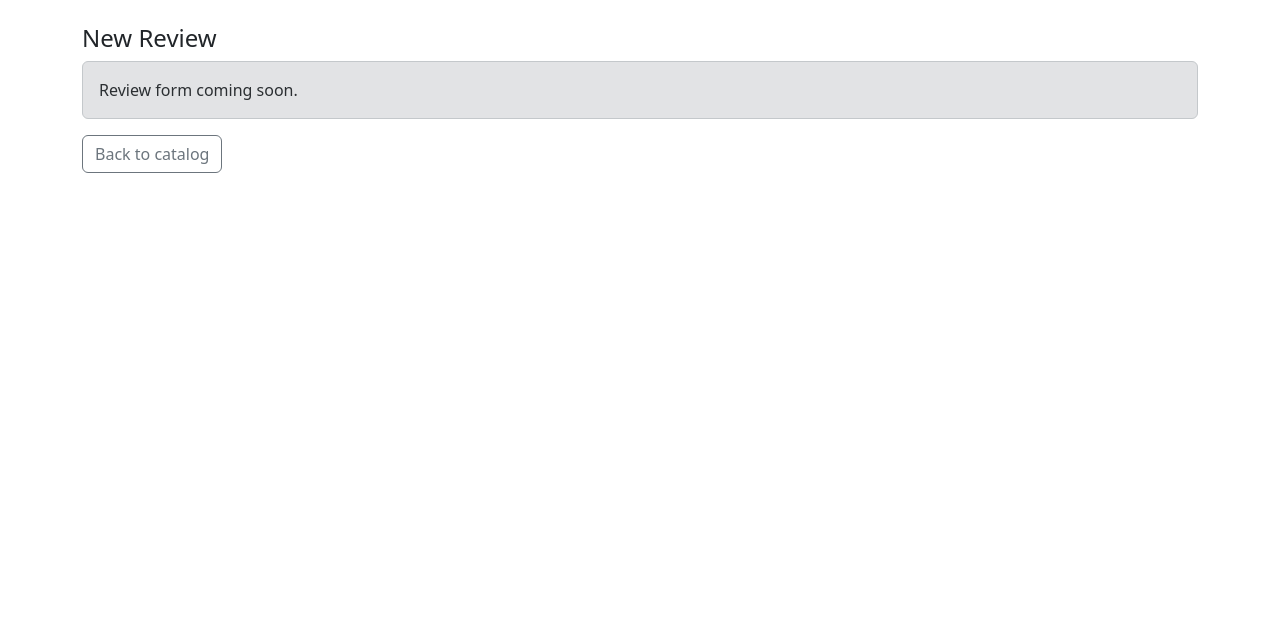
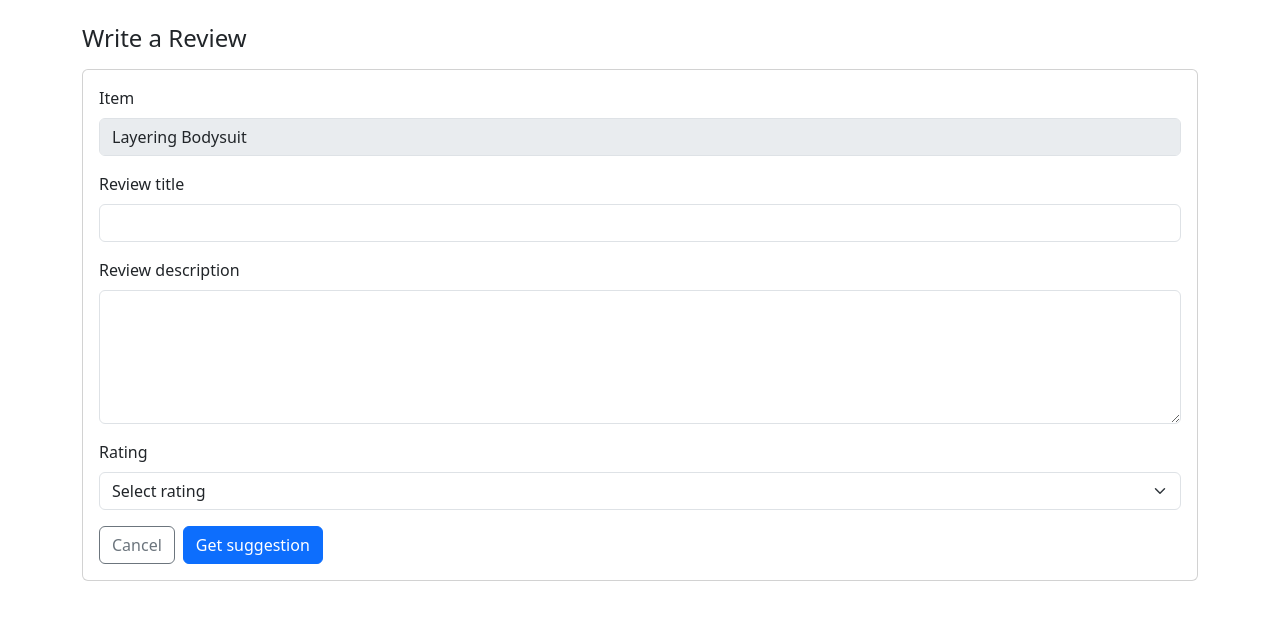
Before and after one commit to minhpnh/rmit2025b-ap4ds-g01, a Flask app: page /reviews/new?item_id=1 in a window 1280 px wide. Shown: the part 57-677 px from the top of the page. Run offline with Flask 3, Linux system fonts and the light colour scheme.

Commit message:
feat: add review
user can add new review now, but suggestion from ml model is basically simple implementation for placeholder purpose

```diff
--- a/milestone-2/app/config.py
+++ b/milestone-2/app/config.py
@@ -3,6 +3,7 @@ import os
 class BaseConfig:
     SECRET_KEY = os.getenv("SECRET_KEY", "dev-secret-key")
     PRODUCTS_CSV = os.getenv("PRODUCTS_CSV", os.path.join("data", "webData.csv"))
+    REVIEWS_JSON = os.getenv("REVIEWS_JSON", os.path.join("instance", "reviews.json"))
 
 class DevConfig(BaseConfig):
     DEBUG = True
--- a/milestone-2/app/routes/catalog.py
+++ b/milestone-2/app/routes/catalog.py
@@ -1,5 +1,6 @@
 from flask import Blueprint, render_template, abort
 from ..models.product_repo import ProductRepo
+from ..models.review_repo import ReviewRepo
 
 bp = Blueprint("catalog", __name__)
 
@@ -15,4 +16,5 @@ def item(id):
     p = repo.get(id)
     if not p:
         return abort(404)
-    return render_template("catalog/item_detail.html", p=p)
+    reviews = ReviewRepo().by_item(id)
+    return render_template("catalog/item_detail.html", p=p, reviews=reviews)
--- a/milestone-2/app/routes/reviews.py
+++ b/milestone-2/app/routes/reviews.py
@@ -1,7 +1,74 @@
-from flask import Blueprint, render_template
+from flask import Blueprint, render_template, request, redirect, url_for, abort
+from ..models.product_repo import ProductRepo
+from ..models.review_repo import ReviewRepo
+from ..services.ml_service import predict_recommendation
 
 bp = Blueprint("reviews", __name__)
 
 @bp.get("/new")
 def new_review():
-    return render_template("reviews/new.html")
+    item_id = request.args.get("item_id", "").strip()
+    if not item_id:
+        return abort(400)
+    p = ProductRepo().get(item_id)
+    if not p:
+        return abort(404)
+    return render_template("reviews/new.html", p=p)
+
+
+@bp.post("/new")
+def predict_then_confirm():
+    item_id = request.form.get("item_id", "").strip()
+    p = ProductRepo().get(item_id)
+    if not p:
+        return abort(404)
+
+    title = (request.form.get("title") or "").strip()
+    body = (request.form.get("body") or "").strip()
+    rating = int(request.form.get("rating") or 0)
+    suggested = predict_recommendation(title, body)
+
+    return render_template(
+        "reviews/confirm.html",
+        p=p,
+        title=title,
+        body=body,
+        rating=rating,
+        suggested=suggested,
+    )
+
+
+@bp.post("/create")
+def create_review():
+    item_id = request.form.get("item_id", "").strip()
+    p = ProductRepo().get(item_id)
+    if not p:
+        return abort(404)
+
+    title = (request.form.get("title") or "").strip()
+    body = (request.form.get("body") or "").strip()
+    rating = int(request.form.get("rating") or 0)
+    suggested = int(request.form.get("suggested") or 0)
+    recommended = int(request.form.get("recommended") or suggested)
+
+    repo = ReviewRepo()
+    review = repo.add({
+        "item_id": p["id"],
+        "title": title,
+        "body": body,
+        "rating": rating,
+        "predicted": suggested,
+        "recommended": recommended,
+    })
+
+    return redirect(url_for("reviews.show", id=review["id"]))
+
+
+@bp.get("/<id>")
+def show(id):
+    repo = ReviewRepo()
+    r = repo.get(id)
+    if not r:
+        return abort(404)
+    p = ProductRepo().get(r.get("item_id"))
+    return render_template("reviews/show.html", r=r, p=p)
--- /dev/null
+++ b/milestone-2/app/services/ml_service.py
@@ -0,0 +1,31 @@
+import re
+
+
+POSITIVE = {
+    "good", "great", "excellent", "amazing", "love", "loved", "like", "liked",
+    "perfect", "nice", "happy", "satisfied", "recommend", "recommendation",
+}
+NEGATIVE = {
+    "bad", "terrible", "awful", "hate", "hated", "poor", "worse", "worst",
+    "broken", "disappoint", "disappointed", "return", "refund", "not", "never",
+}
+
+
+def _tokens(text: str) -> set[str]:
+    return set(re.findall(r"\b\w+\b", (text or "").lower()))
+
+
+def predict_recommendation(title: str, body: str) -> int:
+    """Heuristic placeholder: positive vs negative token count.
+
+    Returns 1 for recommend, 0 for not recommend.
+    """
+    toks = _tokens(title) | _tokens(body)
+    pos = len(toks & POSITIVE)
+    neg = len(toks & NEGATIVE)
+    if neg > pos:
+        return 0
+    if pos > neg:
+        return 1
+    # Tie-breaker: default to recommend if rating tends to be positive is unknown here.
+    return 1
--- a/milestone-2/app/templates/reviews/new.html
+++ b/milestone-2/app/templates/reviews/new.html
@@ -1,6 +1,42 @@
 {% extends 'base.html' %}
 {% block content %}
-<h1 class="h4">New Review</h1>
-<div class="alert alert-secondary">Review form coming soon.</div>
-<a href="{{ url_for('catalog.index') }}" class="btn btn-outline-secondary">Back to catalog</a>
+<h1 class="h4 mb-3">Write a Review</h1>
+
+<div class="card">
+  <div class="card-body">
+    <form method="post" action="{{ url_for('reviews.new_review') }}">
+      <input type="hidden" name="item_id" value="{{ p.id }}">
+
+      <div class="mb-3">
+        <label class="form-label">Item</label>
+        <input type="text" class="form-control" value="{{ p.title }}" disabled>
+      </div>
+
+      <div class="mb-3">
+        <label for="title" class="form-label">Review title</label>
+        <input id="title" name="title" class="form-control" required>
+      </div>
+
+      <div class="mb-3">
+        <label for="body" class="form-label">Review description</label>
+        <textarea id="body" name="body" class="form-control" rows="5" required></textarea>
+      </div>
+
+      <div class="mb-3">
+        <label for="rating" class="form-label">Rating</label>
+        <select id="rating" name="rating" class="form-select" required>
+          <option value="">Select rating</option>
+          {% for n in range(1,6) %}
+            <option value="{{ n }}">{{ n }}</option>
+          {% endfor %}
+        </select>
+      </div>
+
+      <div class="d-flex gap-2">
+        <a href="{{ url_for('catalog.item', id=p.id) }}" class="btn btn-outline-secondary">Cancel</a>
+        <button type="submit" class="btn btn-primary">Get suggestion</button>
+      </div>
+    </form>
+  </div>
+</div>
 {% endblock %}
```
Also changed, not shown: milestone-2/app/models/review_repo.py (added, +57 -0 lines), milestone-2/app/templates/catalog/item_detail.html (+23 -1 lines), milestone-2/app/templates/reviews/confirm.html (added, +43 -0 lines), milestone-2/app/templates/reviews/show.html (added, +23 -0 lines).
